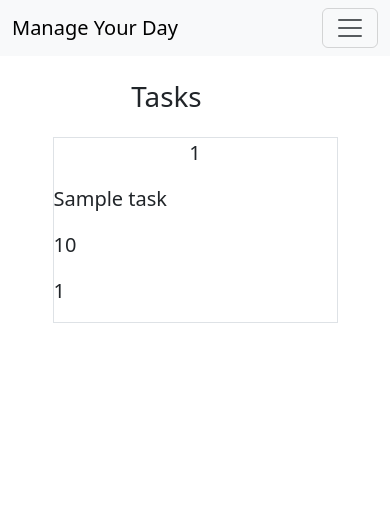
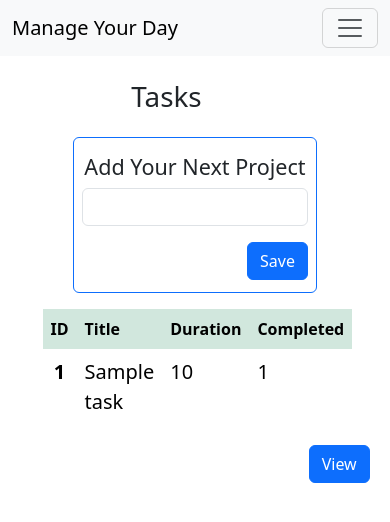
Before and after one commit to MmdMhdi-sh/Time-Management2, a Django app: page /tasks/list in a window 390 px wide. Shown: the top 522 px of the page. Run offline with Django 5.2, Linux system fonts and the light colour scheme; tables that the repository leaves empty hold one stand-in row (values such as "Sample post"); some libraries are stand-ins or nearby versions.

Commit message:
Fix List View Bugs

```diff
--- a/backend/api/serializers.py
+++ b/backend/api/serializers.py
@@ -5,4 +5,4 @@ from tasks.models import Task
 class TaskSerializer(serializers.ModelSerializer):
     class Meta:
         model = Task
-        fields = ['title', 'duration', 'done']
+        fields = ['id', 'title', 'duration', 'done']
--- a/backend/tasks/forms.py
+++ b/backend/tasks/forms.py
@@ -2,7 +2,20 @@ from django import forms
 
 from .models import Task
 
+MAX_TASK_TITLE_LENGTH = 50
+
 class TaskForm(forms.ModelForm):
     class Meta:
         model = Task
-        fields = ['title', 'duration']
+        fields = ['title', 'description', 'done', 'duration']
+
+    def __init__(self, *args, **kwargs):
+        super(TaskForm, self).__init__(*args, **kwargs)
+        for visible in self.visible_fields():
+            visible.field.widget.attrs['class'] = 'form-control'
+
+    def cleaned_title(self):
+        title = self.cleaned_data.get("title")
+        if len(title) > MAX_TASK_TITLE_LENGTH:
+            raise forms.ValidationError("This title is too long!")
+        return title
--- a/backend/tasks/models.py
+++ b/backend/tasks/models.py
@@ -1,7 +1,7 @@
 from django.db import models
 
 class Task(models.Model):
-    title = models.CharField(max_length=100)
+    title = models.CharField(max_length=100, blank=True)
     description = models.TextField(blank=True, null=True)
-    duration = models.PositiveSmallIntegerField()
+    duration = models.PositiveSmallIntegerField(blank=True, null=True)
     done = models.PositiveSmallIntegerField(blank=True)
--- a/backend/tasks/urls.py
+++ b/backend/tasks/urls.py
@@ -20,11 +20,13 @@ from django.urls import path, include
 from .views import (
     home_view,
     tasks_create_view,
+    tasks_update_view,
     tasks_list_view,
 )
 
 urlpatterns = [
     path('', home_view),
+    path('create', tasks_create_view),
     path('list', tasks_list_view),
-    path('create', tasks_create_view),
+    path('<int:task_id>', tasks_update_view),
 ]
--- a/backend/tasks/views.py
+++ b/backend/tasks/views.py
@@ -1,38 +1,58 @@
 import random
-
-from django.http import Http404
 from django.shortcuts import render
 
 from .forms import TaskForm
 from .models import Task
 
 def home_view(request, *args, **kwargs):
-    return render(request, "pages/home.html", {})
+    return render()
+
 
 def tasks_list_view(request, *args, **kwargs):
+    if request.method == 'POST':
+        form = TaskForm(request.POST or None)
+        if form.is_valid():
+            new_task = form.save(commit=False)
+            new_task.duration = random.randint(1, 100)
+            new_task.done = random.randint(0, new_task.duration)
+            new_task.save()
     qs = Task.objects.all()
-    tasks_list = [{"id": task.id, "title": task.title, "duration": task.duration, "done": task.done} for task in qs]
-    data = {
+    form = TaskForm()
+    tasks_list = [{"id": task.id, "title": task.title, "done": task.done, "duration": task.duration, "description": task.description} for task in qs]
+    context = {
+        "form": form,
         "response": tasks_list
     }
-    return render(request, "tasks/list.html", data)
+    return render(request, 'tasks/list.html', context)
 
 def tasks_create_view(request, *args, **kwargs):
     form = TaskForm(request.POST or None)
     if form.is_valid():
-        task_obj = form.save(commit=False)
-        task_obj.done = random.randint(0, task_obj.duration)
-        task_obj.save()
+        new_task = form.save(commit=False)
+        print("new task = ", new_task)
+        new_task.done = random.randint(1, 100)
+        print("done:", new_task.done)
+        new_task.save()
+        print("new task = ", new_task)
         form = TaskForm()
     context = {
         "form": form
     }
-    return render(request, "tasks/create.html", context)
+    return render(request, 'components/form.html', context)
 
-# def tasks_delete_view(request, task_id, *args, **kwargs):
-#     qs = Task.objects.filter(id=task_id)
-#     if not qs.exists():
-#         return Http404
-#     task_obj = qs.first()
-#     task_obj.detele()
-#     return render()
+def tasks_update_view(request, task_id, *args, **kwargs):
+    task_obj = Task.objects.get(id=task_id)
+    if request.method == 'POST':
+        form = TaskForm(request.POST or None)
+        if form.is_valid():
+            if form.cleaned_data['title'] : task_obj.title = form.cleaned_data['title']
+            if form.cleaned_data['description'] : task_obj.description = form.cleaned_data['description']
+            if form.cleaned_data['duration'] : task_obj.duration = form.cleaned_data['duration']
+            if form.cleaned_data['done'] : task_obj.done = form.cleaned_data['done']
+            task_obj.save()
+    form = TaskForm()
+    context = {
+        "form": form,
+        "task": task_obj
+    }
+    return render(request, 'tasks/detail.html', context)
--- a/backend/templates/base.html
+++ b/backend/templates/base.html
@@ -1,4 +1,5 @@
 <!DOCTYPE html>
+
 <html lang="en">
 <head>
     <meta charset="UTF-8">
--- a/backend/templates/components/form.html
+++ b/backend/templates/components/form.html
@@ -1,5 +1,5 @@
 <form method="POST">
     {% csrf_token %}
-    {{ form.as_p }}
+    {{ form.title }}
     <button type="submit" class="btn btn-secondary">Save</button>
 </form>
--- a/backend/templates/tasks/list.html
+++ b/backend/templates/tasks/list.html
@@ -7,15 +7,50 @@
         <div class="col-10 text-center">
             <h1 class="mb-4 mt-4">Tasks</h1>
         </div>
+        <div class="row">
+            <div class="col-8 mx-auto border border-primary rounded mb-3 p-2">
+                <div class="text-center mt-2 mb-2">
+                    <h4>Add Your Next Project</h4>
+                </div>
+                <form class="form" method="POST">
+                    {% csrf_token %}
+                    {{ form.title }}
+                    <div class="text-end mt-3 mb-1">
+                        <button type="submit" class="btn btn-primary">Save</button>
+                    </div>
+                </form>
+            </div>
+        </div>
+        <div class="row">
         {% for task in response %}
-    <div class="col-10 border mx-auto">
+            <div class="col-10 mx-auto">
                 <div class="row">
-            <p class="col-md-1 col-sm-2 text-center fs-5">{{ task.id }}</p>
-            <p class="col-md-9 col-sm-4 fs-5">{{ task.title }}</p>
-            <p class="col-md-1 col-sm-3 fs-5">{{ task.duration }}</p>
-            <p class="col-md-1 col-sm-3 fs-5">{{ task.done }}</p>
+                    <table class="table table-borderless">
+                        <thead>
+                            <tr class="table-success">
+                                <th scope="col" class="text-center">ID</th>
+                                <th scope="col">Title</th>
+                                <th scope="col">Duration</th>
+                                <th scope="col">Completed</th>
+                            </tr>
+                        </thead>
+                        <tbody>
+                            <tr>
+                                <th scope="row" class="col-md-1 col-sm-2 text-center fs-5">{{ task.id }}</th>
+                                <td class="col-md-9 col-sm-4 fs-5">{{ task.title }}</td>
+                                <td class="col-md-1 col-sm-3 fs-5">{{ task.duration }}</td>
+                                <td class="col-md-1 col-sm-3 fs-5">{{ task.done }}</td>
+                            </tr>
+                        </tbody>
+                    </table>
+                </div>
+                <div class="row justify-content-end">
+                    <div class="col-2">
+                        <a href='/tasks/{{ task.id }}' class="btn btn-primary mt-1 mb-3">View</a>
+                    </div>
                 </div>
             </div>
         {% endfor %}
         </div>
+    </div>
 {% endblock content %}
--- a/backend/timemanagement/settings.py
+++ b/backend/timemanagement/settings.py
@@ -38,6 +38,7 @@ INSTALLED_APPS = [
     'django.contrib.messages',
     'django.contrib.staticfiles',
     # third-party
+    'mathfilters',
     'rest_framework',
     # internal
     'api',
```
Also changed, not shown: backend/templates/tasks/detail.html (added, +54 -0 lines), backend/tasks/migrations/0003_alter_task_duration.py (added). Lines whose indentation alone changed are shown as unchanged.
